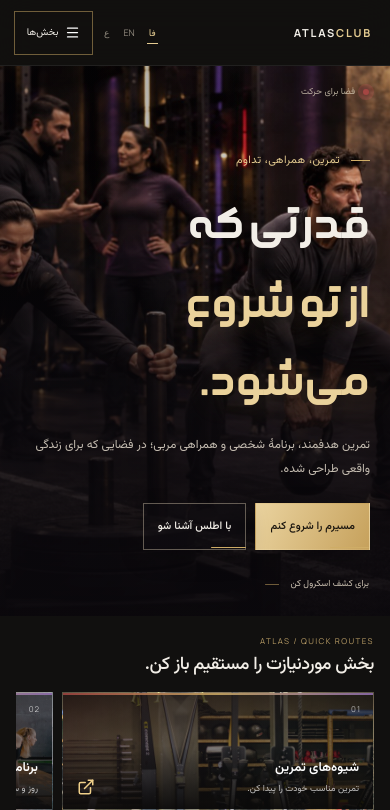
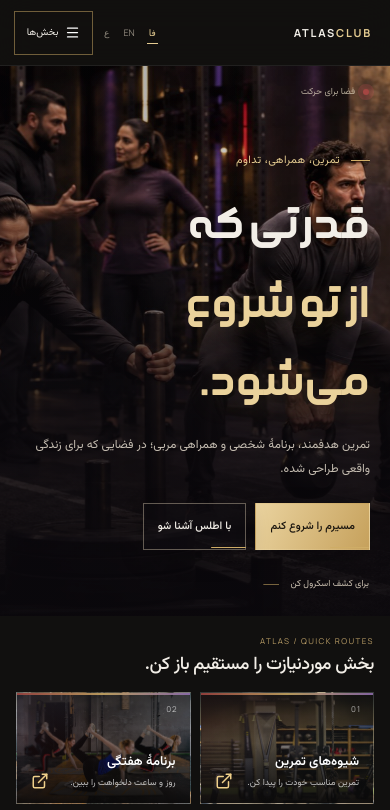
Before and after one commit to omidabedeni876-bot/atlas-club-site, a plain HTML site: page index.html in a window 390 px wide. Shown: the top 810 px of the page. Drawn offline with Linux system fonts and the light colour scheme.

Commit message:
Publish ATLAS CLUB update

```diff
--- a/atlas-hero.css
+++ b/atlas-hero.css
@@ -12,11 +12,9 @@
   background-size: cover;
   background-position: center 48%;
   filter: saturate(.91) contrast(1.04);
-  transform: scale(1.04);
-  will-change: transform, clip-path;
-  animation:
-    atlas-hero-reveal 1.15s cubic-bezier(.2,.72,.24,1) both,
-    atlas-hero-camera 26s 1.15s cubic-bezier(.45,0,.55,1) infinite alternate;
+  transform: scale(1.05);
+  will-change: transform;
+  animation: atlas-hero-camera 18s cubic-bezier(.45,0,.55,1) infinite alternate;
 }
 
 .hero-shade {
@@ -63,14 +61,9 @@ html[lang="fa"] .hero h1 em {
   backdrop-filter: blur(8px);
 }
 
-@keyframes atlas-hero-reveal {
-  from { clip-path: inset(0 100% 0 0); }
-  to { clip-path: inset(0 0 0 0); }
-}
-
 @keyframes atlas-hero-camera {
-  from { transform: scale(1.04) translate3d(.4%, 0, 0); }
-  to { transform: scale(1.13) translate3d(-.8%, -.5%, 0); }
+  from { transform: scale(1.05) translate3d(.5%, 0, 0); }
+  to { transform: scale(1.16) translate3d(-1.2%, -.5%, 0); }
 }
 
 @media (max-width: 760px) {
@@ -78,6 +71,14 @@ html[lang="fa"] .hero h1 em {
   .hero-topline { justify-content: flex-start; }
   .hero-topline > span:first-child { display: none; }
   .hero-photo { background-position: 29% center; }
+  .home-access-grid {
+    display: grid;
+    grid-template-columns: repeat(2, minmax(0, 1fr));
+    gap: 9px;
+    overflow: visible;
+    padding-bottom: 0;
+  }
+  .home-access-card { min-height: 112px; scroll-snap-align: none; }
   .hero-shade {
     background:
       linear-gradient(0deg, rgba(10,8,12,.96) 0%, rgba(10,8,12,.78) 38%, rgba(10,8,12,.16) 78%, rgba(10,8,12,.22) 100%),
@@ -94,5 +95,5 @@ html[lang="fa"] .hero h1 em {
 }
 
 @media (prefers-reduced-motion: reduce) {
-  .hero-photo { animation: none !important; transform: none !important; clip-path: none !important; }
+  .hero-photo { animation: none !important; transform: none !important; }
 }
--- a/index.html
+++ b/index.html
@@ -9,7 +9,7 @@
   <link rel="preload" href="assets/fonts/Manrope-wght.ttf" as="font" type="font/ttf" crossorigin>
   <link rel="preload" href="assets/fonts/Nimkat-Medium.ttf" as="font" type="font/ttf" crossorigin>
   <link rel="preload" href="assets/hero/atlas-club-hero.jpg" as="image" fetchpriority="high">
-  <link rel="stylesheet" href="styles.css?v=atlas-ui-20261118-04"><link rel="stylesheet" href="atlas-hero.css?v=atlas-ui-20261118-04"><script defer src="assets/vendor/gsap.min.js"></script><script defer src="app.js?v=atlas-ui-20261118-03"></script>
+  <link rel="stylesheet" href="styles.css?v=atlas-ui-20261118-05"><link rel="stylesheet" href="atlas-hero.css?v=atlas-ui-20261118-05"><script defer src="assets/vendor/gsap.min.js"></script><script defer src="app.js?v=atlas-ui-20261118-03"></script>
 </head>
 <body data-view="home">
   <div class="read-progress" aria-hidden="true"><span id="read-progress"></span></div>
```
